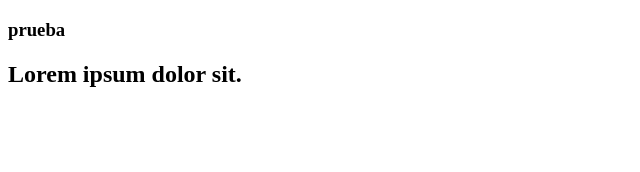
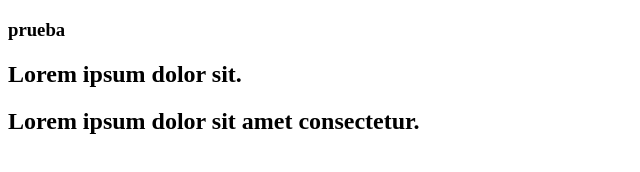
Before and after one commit to JODHON/INSI, a plain HTML site: page index.html in a window 1280 px wide. Shown: the whole page, without its empty margins (0-640 px from the left). Drawn offline with Linux system fonts and the light colour scheme.

Commit message:
Update index.html

```diff
--- a/index.html
+++ b/index.html
@@ -8,5 +8,6 @@
 <body>
     <h3>prueba</h3>
     <h2>Lorem ipsum dolor sit.</h2>
+    <h2>Lorem ipsum dolor sit amet consectetur.</h2>
 </body>
 </html>
```
